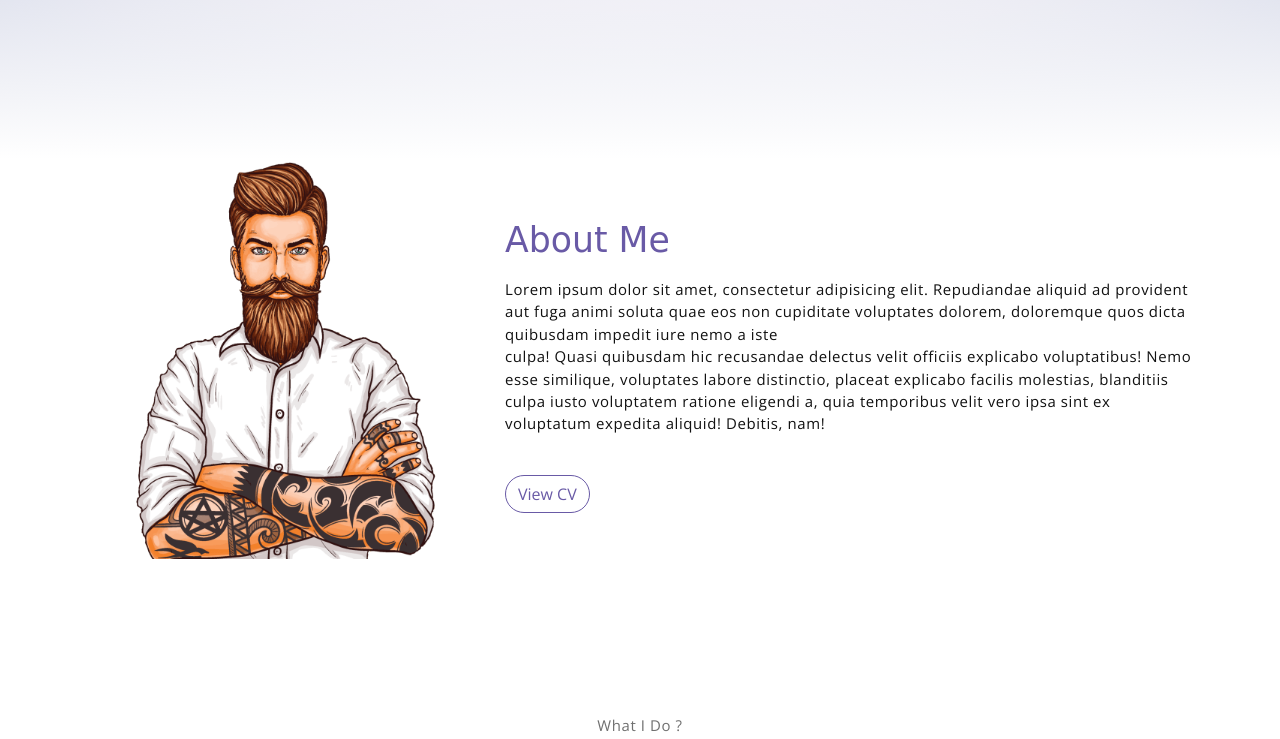
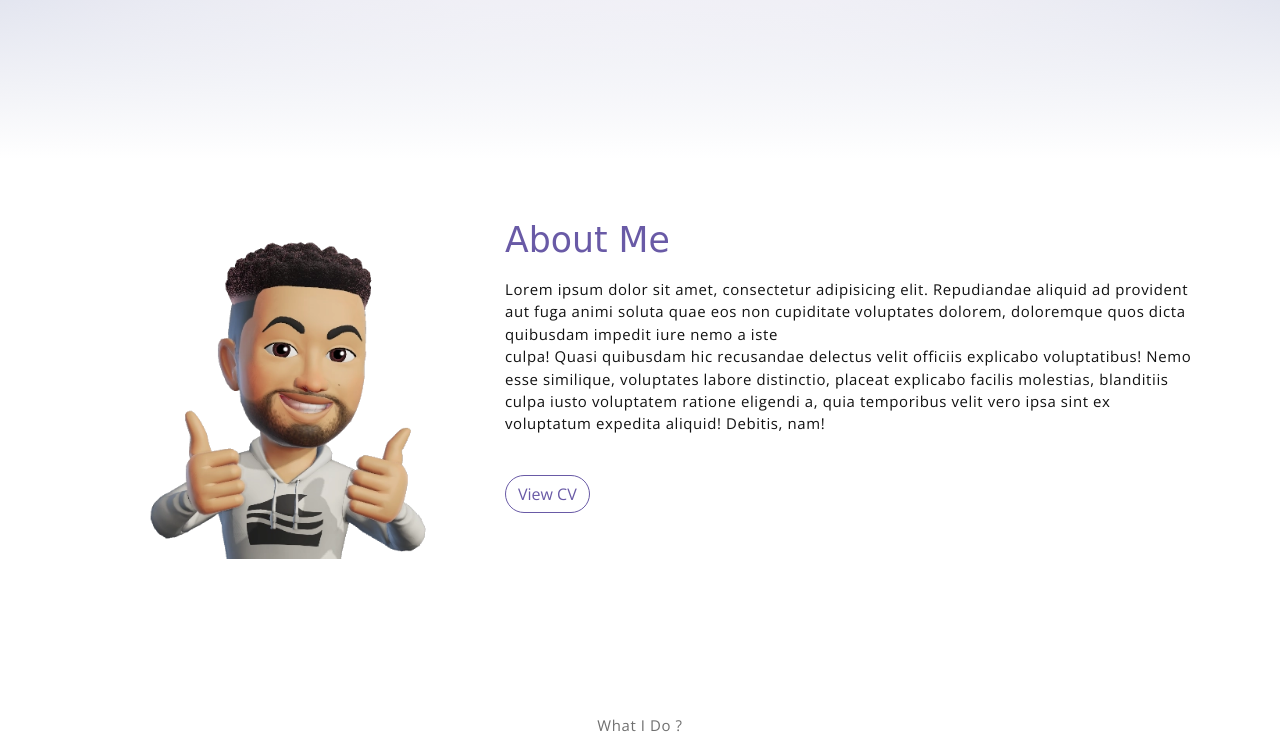
Before and after one commit to Mohamad-Kamar/mohamad-kamar.github.io, a website: page docs/index.html in a window 1280 px wide. Shown: the part 641-1380 px from the top of the page. Drawn offline with nearby package versions, Linux system fonts and the light colour scheme; a web font is replaced by a local one.

Commit message:
Change path to profile image

```diff
--- a/docs/index.html
+++ b/docs/index.html
@@ -72,7 +72,7 @@
             <!-- about wrapper -->
             <div class="about">
                 <div class="about-img-holder">
-                    <img src="assets/imgs/man.png" class="about-img" alt="About me section picture">
+                    <img src="assets/imgs/man.webp" class="about-img" alt="About me section picture">
                 </div>
                 <div class="about-caption">
                     <h2 class="section-title mb-3">About Me</h2>
```
